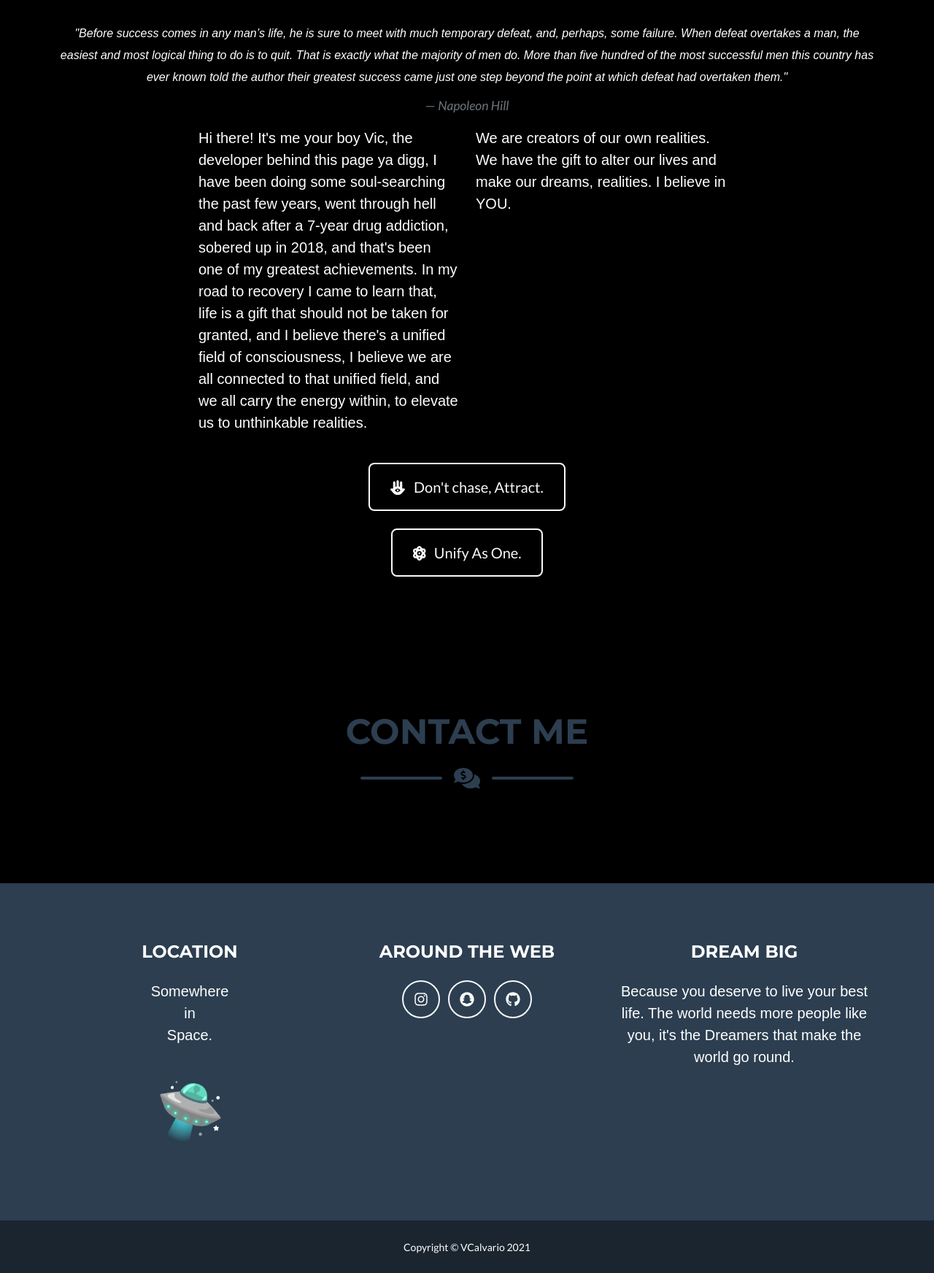
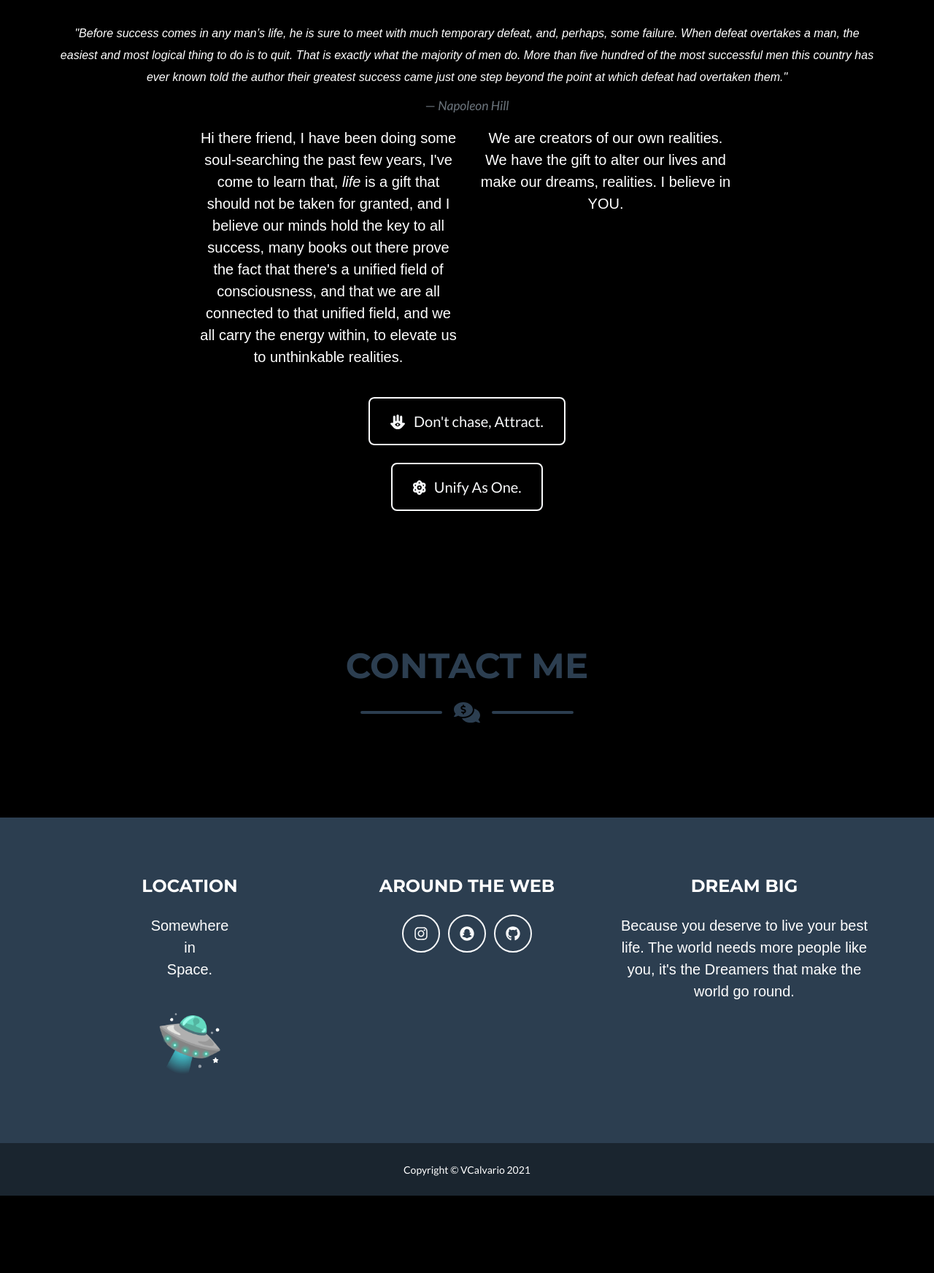
Before and after one commit to CalvarioV/Django3_personal_portfolio, a Django app: page / in a window 1280 px wide. Shown: the part 2165-3909 px from the top of the page at 73% size. After the commit the page ends 3803 px from the top, so only its background shows below. Run offline with Django 3.2, Linux system fonts and the light colour scheme; some libraries are stand-ins or nearby versions; some web fonts are replaced.

Commit message:
about sectiion updated

```diff
--- a/portfolio/templates/portfolio/about.html
+++ b/portfolio/templates/portfolio/about.html
@@ -181,8 +181,8 @@
 
                 <!-- About Section Content-->
                 <div class="row">
-                    <div class="col-lg-4 ms-auto"><p class="lead">Hi there! It's me your boy Vic, the developer behind this page ya digg, I have been doing some soul-searching the past few years, went through hell and back after a 7-year drug addiction, sobered up in 2018, and that's been one of my greatest achievements. In my road to recovery I came to learn that, life is a gift that should not be taken for granted, and I believe there's a unified field of consciousness, I believe we are all connected to that unified field, and we all carry the energy within, to elevate us to unthinkable realities.</p></div>
-                    <div class="col-lg-4 me-auto"><p class="lead">We are creators of our own realities. We have the gift to alter our lives and make our dreams, realities. I believe in YOU.</p></div>
+                    <div class="col-lg-4 ms-auto"><p class="lead text-center">Hi there friend, I have been doing some soul-searching the past few years, I've come to learn that, <em>life</em> is a gift that should not be taken for granted, and I believe our minds hold the key to all success, many books out there prove the fact that there's a unified field of consciousness, and that we are all connected to that unified field, and we all carry the energy within, to elevate us to unthinkable realities.</p></div>
+                    <div class="col-lg-4 me-auto"><p class="lead text-center">We are creators of our own realities. We have the gift to alter our lives and make our dreams, realities. I believe in YOU.</p></div>
                 </div>
                 <!-- LOA Button-->
                 <div class="text-center mt-4">
@@ -235,8 +235,8 @@
                             Space.
                             <br />
                             <br />
-                            <div class="movida">&#128760;</div>
-<!--                            <span style="font-size:75px;">&#128760;</span>-->
+<!--                            <div>&#128760;</div>-->
+                            <span style="font-size:75px;">&#128760;</span>
                         </p>
                     </div>
                     <!-- Footer Social Icons-->
```
Also changed, not shown: portfolio/static/portfolio/css/about.css.
